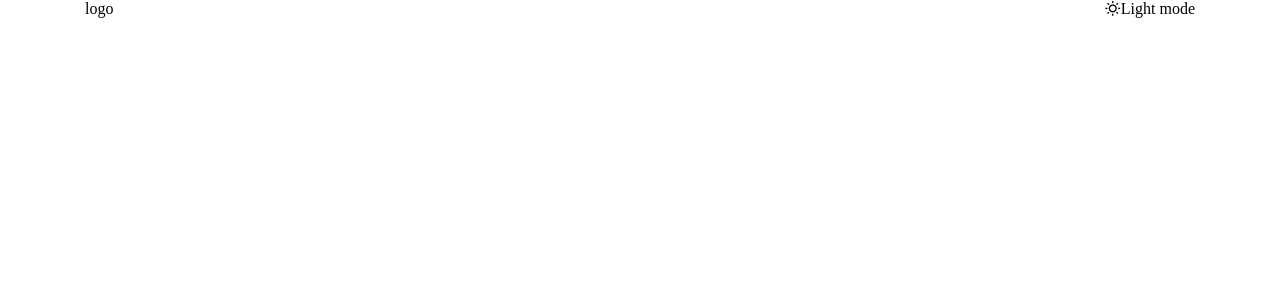
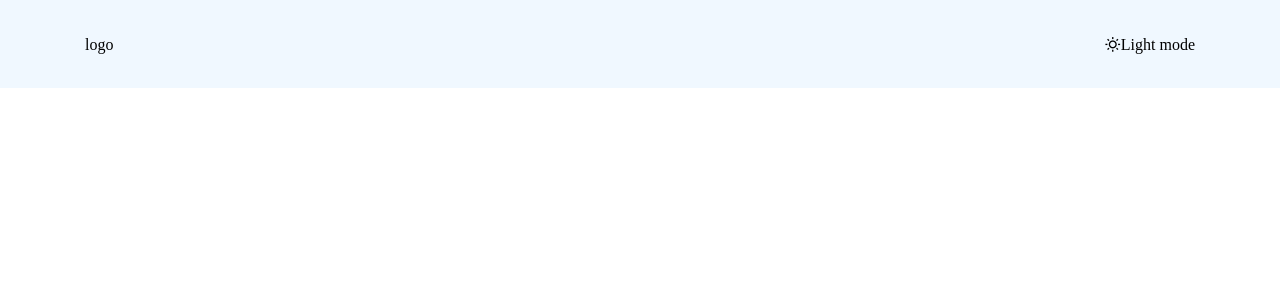
Before and after one commit to davefdev/software-dev-agency-react, a React (Create React App) app: page / in a window 1280 px wide. Shown: the top 300 px of the page. Built offline with nearby package versions, Linux system fonts and the light colour scheme.

Commit message:
updated header nav

```diff
--- a/src/App.css
+++ b/src/App.css
@@ -65,7 +65,7 @@
   box-sizing: border-box;
 }
 
-.container{
+.container {
   width: 1140px;
   padding: 0px 15px;
   margin: auto;
--- a/src/components/Header/Header.jsx
+++ b/src/components/Header/Header.jsx
@@ -13,6 +13,7 @@ const Header = () => {
   return (
     <header className="header">
       <div className="container">
+        <div className="nav__wrapper">
           <div className="logo-container">
             logo
             {/* <img className="logo">logo></img> */}
@@ -20,9 +21,11 @@ const Header = () => {
 
           <div className="navigation">
             <ul>
-            {navLinks.map((link) => {
-              <li key={link.url}>
-                <a href={link.url}>{link.name}</a>
+              {navLinks.map((link, index) => {
+                <li className="nav__item">
+                  <a href={link.url} className="nav__link">
+                    {link.name} console.log(navLinks);
+                  </a>
                 </li>;
               })}
             </ul>
@@ -33,6 +36,7 @@ const Header = () => {
             </span>
           </div>
         </div>
+      </div>
     </header>
   );
 };
--- a/src/components/Header/header.css
+++ b/src/components/Header/header.css
@@ -1,9 +1,12 @@
 .header {
   width: 100%;
+  height: 5.5rem;
+  line-height: 5.5rem;
+  background-color: aliceblue;
 }
 
-.header .container{
-    display: flex;
-    align-items: center;
-    justify-content: space-between;
+.nav__wrapper {
+  display: flex;
+  align-items: center;
+  justify-content: space-between;
 }
```
Lines whose indentation alone changed are shown as unchanged.
